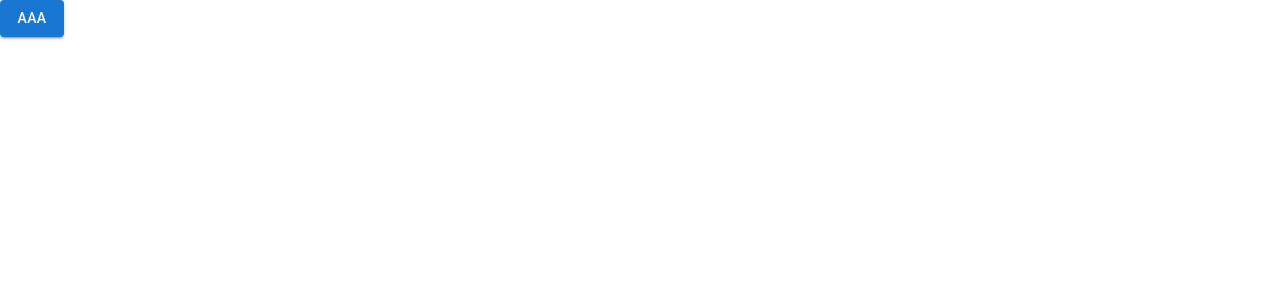
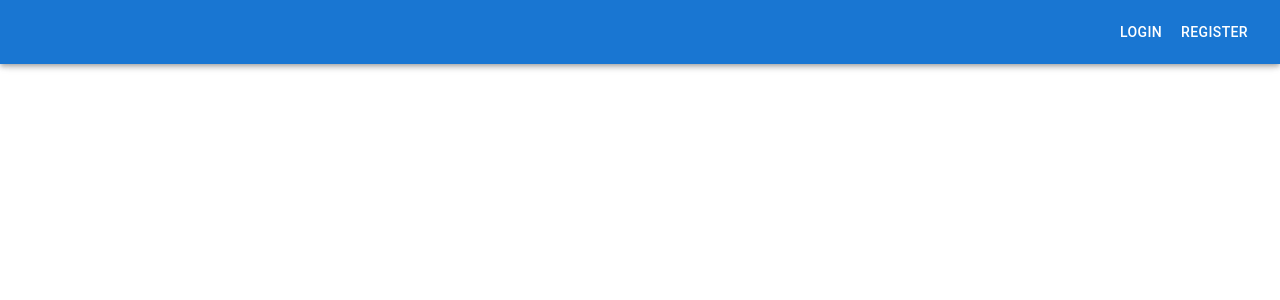
Before and after one commit to jmrowczynski/blog-app, a React (Create React App) app: page / in a window 1280 px wide. Shown: the top 300 px of the page. Built offline with nearby package versions, Linux system fonts and the light colour scheme.

Commit message:
add main template and application bar

```diff
--- a/package.json
+++ b/package.json
@@ -5,6 +5,7 @@
   "dependencies": {
     "@emotion/react": "^11.9.3",
     "@emotion/styled": "^11.9.3",
+    "@mui/icons-material": "^5.8.4",
     "@mui/material": "^5.8.7",
     "@testing-library/jest-dom": "^5.16.4",
     "@testing-library/react": "^13.3.0",
--- a/src/App.js
+++ b/src/App.js
@@ -1,11 +1,12 @@
 import './App.css'
 import { Button } from '@mui/material'
+import MainTemplate from './templates/MainTemplate'
 
 function App() {
     return (
-        <div>
+        <MainTemplate>
             <Button variant="contained">aaa</Button>
-        </div>
+        </MainTemplate>
     )
 }
 
--- /dev/null
+++ b/src/components/ApplicationBar.js
@@ -0,0 +1,18 @@
+import { AppBar, Box, Button, Toolbar } from '@mui/material'
+
+const ApplicationBar = () => {
+    return (
+        <Box sx={{ flexGrow: 1 }}>
+            <AppBar position="fixed">
+                <Toolbar>
+                    <Button color="inherit" style={{ marginLeft: 'auto' }}>
+                        Login
+                    </Button>
+                    <Button color="inherit">Register</Button>
+                </Toolbar>
+            </AppBar>
+        </Box>
+    )
+}
+
+export default ApplicationBar
--- /dev/null
+++ b/src/templates/MainTemplate.js
@@ -0,0 +1,13 @@
+import React from 'react'
+import ApplicationBar from '../components/ApplicationBar'
+
+const MainTemplate = ({ children }) => {
+    return (
+        <div>
+            <ApplicationBar />
+            {children}
+        </div>
+    )
+}
+
+export default MainTemplate
```
Also changed, not shown: 1 other file (tests, documents, lock files or other folders).
